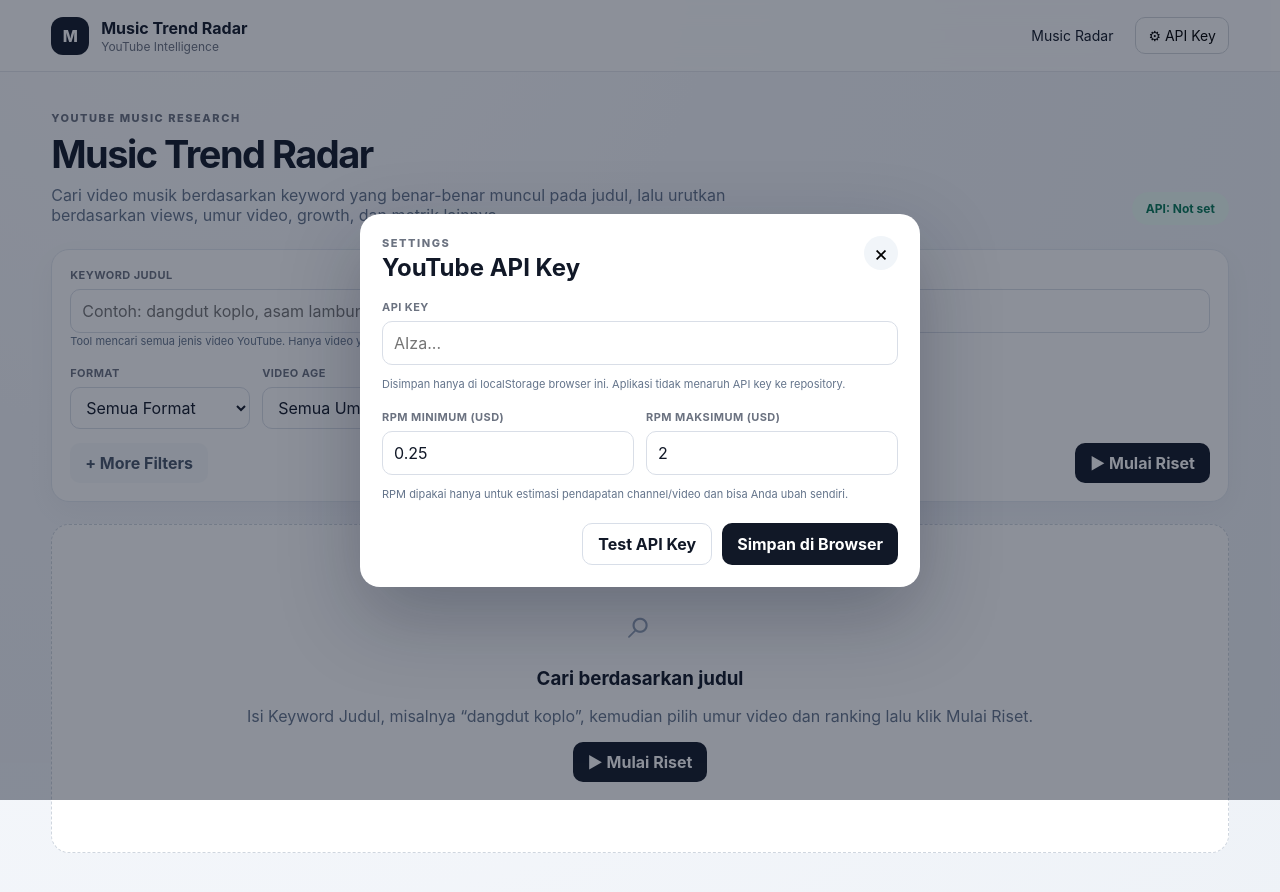
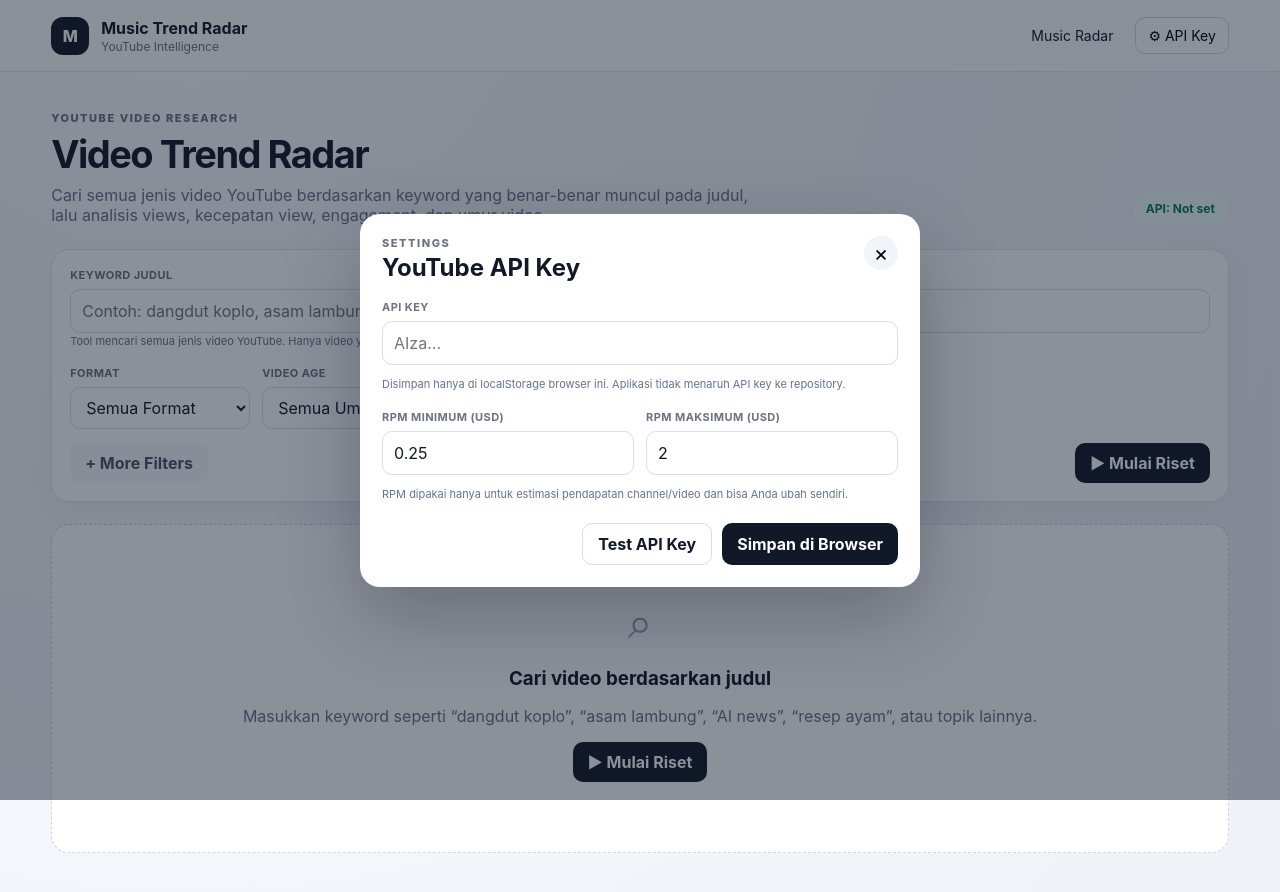
Before and after one commit to annas12/Toolsyt, a React (Vite) app: page / in a window 1280 px wide. Shown: the top 892 px of the page. Built offline with nearby package versions, Linux system fonts and the light colour scheme.

Commit message:
refactor: expand radar to all YouTube videos and remove growth UI

```diff
--- a/src/pages/Dashboard.tsx
+++ b/src/pages/Dashboard.tsx
@@ -2,7 +2,7 @@
 import { Link } from 'react-router-dom'
 import { FilterBar, type Filters } from '../components/FilterBar'
 import { calculateMetrics, formatAge, formatCompact, formatDateTime, formatDuration, getVideoFormat } from '../lib/metrics'
-import { cacheVideos, loadSettings, saveVideoSnapshots } from '../lib/storage'
+import { cacheVideos, loadSettings } from '../lib/storage'
 import { getDiscoveryPool } from '../lib/youtube'
 import type { YouTubeVideo } from '../types'
 
@@ -13,11 +13,9 @@
 const initialFilters: Filters = {
   keyword: '',
   format: 'all',
-  period: '24',
   ranking: 'views',
   age: 'all',
   minViews: '0',
-  minGrowth: '0',
   minVph: '0',
 }
 
@@ -64,7 +62,7 @@
 
     const keyword = filters.keyword.trim()
     if (!keyword) {
-      setError('Isi Keyword Judul terlebih dahulu. Contoh: dangdut koplo.')
+      setError('Isi Keyword Judul terlebih dahulu. Contoh: dangdut koplo, asam lambung, AI news.')
       setVideos([])
       setHasRun(false)
       return
@@ -93,7 +91,6 @@
 
       cacheVideos(strictTitleMatches)
       setVideos(strictTitleMatches)
-      saveVideoSnapshots(strictTitleMatches)
       setHasRun(true)
     } catch (e) {
       setError(e instanceof Error ? e.message : 'Gagal mengambil data YouTube.')
@@ -103,15 +100,11 @@
     }
   }
 
-  const analysis = useMemo(() => {
-    const periodHours = Number(filters.period)
-    const allMapped = videos.map((video) => ({
+  const rows = useMemo(() => {
+    let mapped = videos.map((video) => ({
       video,
-      metrics: calculateMetrics(video, periodHours),
+      metrics: calculateMetrics(video, 24),
     }))
-
-    const hasGrowthData = allMapped.some((x) => x.metrics.growthPercent != null)
-    let mapped = [...allMapped]
 
     mapped = mapped.filter((x) => titleContainsKeyword(x.video.snippet.title, filters.keyword))
 
@@ -124,21 +117,11 @@
     }
 
     mapped = mapped.filter((x) => x.metrics.views >= Number(filters.minViews))
-
-    if (Number(filters.minGrowth) > 0 && hasGrowthData) {
-      mapped = mapped.filter((x) => (x.metrics.growthPercent ?? -1) >= Number(filters.minGrowth))
-    }
-
-    mapped = mapped.filter((x) =>
-      (x.metrics.growthViewsPerHour ?? x.metrics.averageViewsPerHour) >= Number(filters.minVph),
-    )
+    mapped = mapped.filter((x) => x.metrics.averageViewsPerHour >= Number(filters.minVph))
 
     mapped.sort((a, b) => {
       if (filters.ranking === 'views') return b.metrics.views - a.metrics.views
-      if (filters.ranking === 'growth') {
-        return (b.metrics.growthViewsPerHour ?? b.metrics.averageViewsPerHour)
-          - (a.metrics.growthViewsPerHour ?? a.metrics.averageViewsPerHour)
-      }
+      if (filters.ranking === 'vph') return b.metrics.averageViewsPerHour - a.metrics.averageViewsPerHour
       if (filters.ranking === 'engagement') return b.metrics.engagementRate - a.metrics.engagementRate
       if (filters.ranking === 'newest') {
         return +new Date(b.video.snippet.publishedAt) - +new Date(a.video.snippet.publishedAt)
@@ -146,10 +129,9 @@
       return b.metrics.risingScore - a.metrics.risingScore
     })
 
-    return { rows: mapped, hasGrowthData }
+    return mapped
   }, [videos, filters])
 
-  const { rows, hasGrowthData } = analysis
   const displayedRows = rows.slice(0, MAX_RESULTS_SHOWN)
   const keywordActive = Boolean(filters.keyword.trim())
 
@@ -159,9 +141,7 @@
       format: 'all',
       age: 'all',
       minViews: '0',
-      minGrowth: '0',
       minVph: '0',
-      period: '24',
       ranking: 'views',
     }))
   }
@@ -170,9 +150,9 @@
     <main className="page-shell">
       <section className="hero">
         <div>
-          <span className="eyebrow">YOUTUBE MUSIC RESEARCH</span>
-          <h1>Music Trend Radar</h1>
-          <p>Cari video musik berdasarkan keyword yang benar-benar muncul pada judul, lalu urutkan berdasarkan views, umur video, growth, dan metrik lainnya.</p>
+          <span className="eyebrow">YOUTUBE VIDEO RESEARCH</span>
+          <h1>Video Trend Radar</h1>
+          <p>Cari semua jenis video YouTube berdasarkan keyword yang benar-benar muncul pada judul, lalu analisis views, kecepatan view, engagement, dan umur video.</p>
         </div>
         <div className="hero-badge">API: {loadSettings().apiKey ? 'Connected' : 'Not set'}</div>
       </section>
@@ -189,7 +169,7 @@
 
       {hasRun && !loading && !error && keywordActive && (
         <div className="status-box success">
-          Pencarian global YouTube • Keyword Judul “{filters.keyword.trim()}” • {videos.length} kandidat judul cocok ditemukan.
+          Pencarian global semua kategori YouTube • Keyword Judul “{filters.keyword.trim()}” • {videos.length} kandidat judul cocok ditemukan.
         </div>
       )}
 
@@ -197,23 +177,17 @@
         <div className="status-box">Filter Shorts memakai durasi ≤ 3 menit sebagai estimasi.</div>
       )}
 
-      {hasRun && videos.length > 0 && Number(filters.minGrowth) > 0 && !hasGrowthData && (
-        <div className="status-box">
-          Minimum Growth belum bisa dihitung pada snapshot pertama. Hasil sementara tetap ditampilkan; lakukan riset ulang setelah beberapa waktu agar Growth mulai tersedia.
-        </div>
-      )}
-
       {hasRun && !loading && !error && rows.length > 0 && rows.length < MIN_RESULTS_TARGET && (
         <div className="status-box">
-          Ditemukan {rows.length} video yang benar-benar memenuhi keyword dan seluruh filter. Sistem tidak menambahkan video yang judulnya tidak cocok hanya untuk memaksa jumlah menjadi {MIN_RESULTS_TARGET}.
+          Ditemukan {rows.length} video yang benar-benar memenuhi keyword dan seluruh filter. Tool tidak memasukkan judul yang tidak cocok hanya untuk memaksa jumlah menjadi {MIN_RESULTS_TARGET}.
         </div>
       )}
 
       {!hasRun && !loading && !error && (
         <div className="empty-state">
           <div className="empty-icon">⌕</div>
-          <h3>Cari berdasarkan judul</h3>
-          <p>Isi Keyword Judul, misalnya “dangdut koplo”, kemudian pilih umur video dan ranking lalu klik Mulai Riset.</p>
+          <h3>Cari video berdasarkan judul</h3>
+          <p>Masukkan keyword seperti “dangdut koplo”, “asam lambung”, “AI news”, “resep ayam”, atau topik lainnya.</p>
           <button className="btn primary" onClick={refresh}>▶ Mulai Riset</button>
         </div>
       )}
@@ -239,10 +213,10 @@
         <div className="table-card">
           <div className="table-head">
             <div>
-              <h2>Music Results</h2>
+              <h2>Video Results</h2>
               <p>Menampilkan {displayedRows.length} dari {rows.length} hasil • judul mengandung “{filters.keyword.trim()}”</p>
             </div>
-            <span className="snapshot-note">Default: view tertinggi. Growth makin akurat setelah beberapa snapshot.</span>
+            <span className="snapshot-note">Default: view tertinggi.</span>
           </div>
 
           <div className="video-list">
@@ -277,8 +251,8 @@
                   </div>
 
                   <div className="metric"><b>{formatCompact(metrics.views)}</b><span>Views</span></div>
-                  <div className="metric"><b>{metrics.growthViews == null ? '—' : `+${formatCompact(metrics.growthViews)}`}</b><span>Growth</span></div>
-                  <div className="metric"><b>{formatCompact(metrics.growthViewsPerHour ?? metrics.averageViewsPerHour)}</b><span>Views/hour</span></div>
+                  <div className="metric"><b>{formatCompact(metrics.averageViewsPerHour)}</b><span>Avg views/hour</span></div>
+                  <div className="metric"><b>{metrics.engagementRate.toFixed(1)}%</b><span>Engagement</span></div>
                   <div className="score"><b>{metrics.risingScore}</b><span>Rising</span></div>
                 </article>
               )
```
